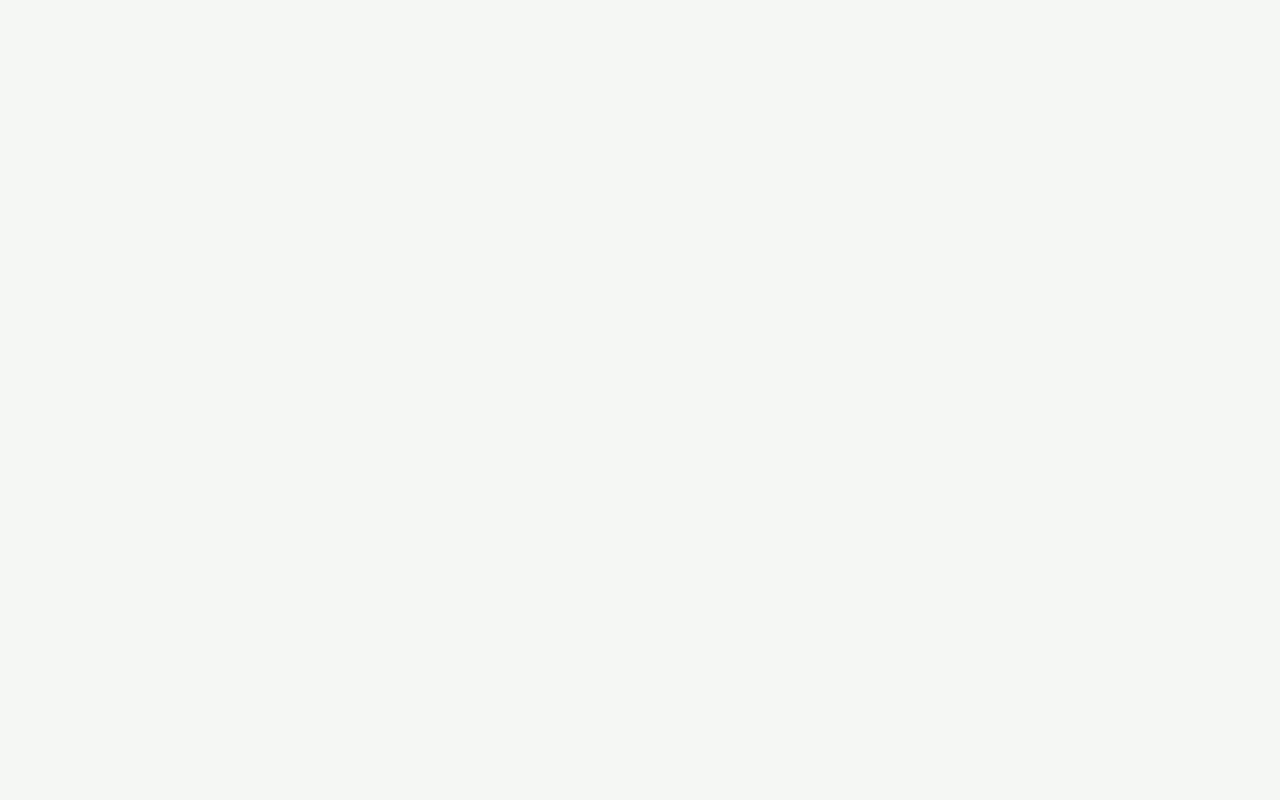
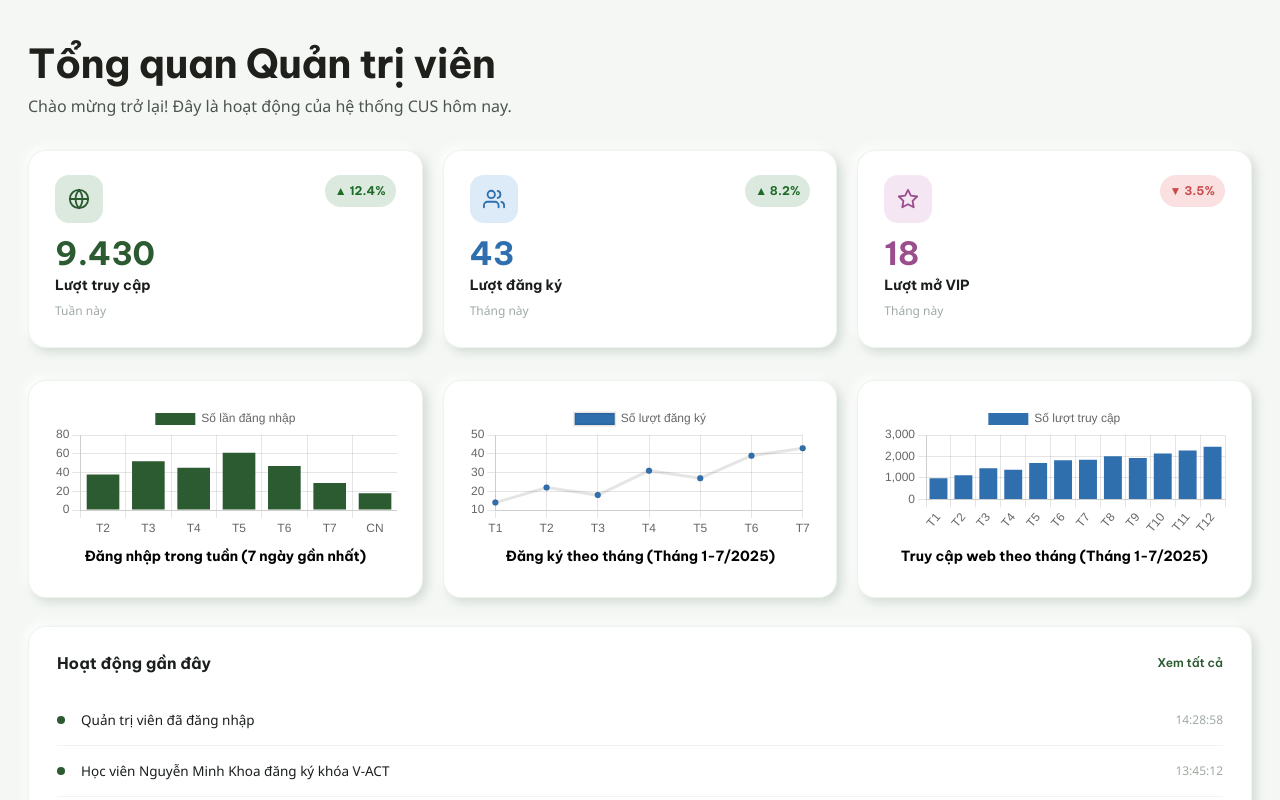
Before and after one commit to CUS-Study-Web/study-web-fe, a React (Vite) app: page / in a window 1280 px wide. Shown: the top 800 px of the page. Built offline with nearby package versions, Linux system fonts and the light colour scheme.

Commit message:
feat(dashboard): add ui for dashboard

```diff
--- a/src/App.tsx
+++ b/src/App.tsx
@@ -1,5 +1,7 @@
+import AdminDashboard from './pages/admin/AdminDashboard'
+
 function App() {
-  return null
+  return <AdminDashboard />
 }
 
 export default App
--- /dev/null
+++ b/src/components/IconBox.tsx
@@ -0,0 +1,7 @@
+const IconBox = ({ children, bg }: { children: React.ReactNode, bg: string }) => (
+    <div style={{ width: 48, height: 48, borderRadius: 14, background: bg, display: "flex", alignItems: "center", justifyContent: "center" }}>
+        {children}
+    </div>
+);
+
+export default IconBox
--- /dev/null
+++ b/src/components/StatsCard.tsx
@@ -0,0 +1,36 @@
+import '../styles/StatsCard.css'
+
+type StatsCardProps = {
+  label: string
+  sublabel?: string
+  value: number
+  trend?: number
+  color?: string
+  icon?: React.ReactNode
+}
+
+const StatsCard = ({
+  label,
+  sublabel = '',
+  value,
+  trend = 0,
+  color,
+  icon,
+}: StatsCardProps) => {
+  const isUp = trend >= 0
+  return (
+    <div className="stats-card">
+      <div className="stats-card__header">
+        {icon}
+        <span className={`stats-card__trend stats-card__trend--${isUp ? 'up' : 'down'}`}>
+          {isUp ? '▲' : '▼'} {Math.abs(trend)}%
+        </span>
+      </div>
+      <div className="stats-card__value" style={{ color }}>{value.toLocaleString('vi-VN')}</div>
+      <div className="stats-card__label">{label}</div>
+      <div className="stats-card__sublabel">{sublabel}</div>
+    </div>
+  )
+}
+
+export default StatsCard
--- /dev/null
+++ b/src/pages/admin/AdminDashboard.tsx
@@ -0,0 +1,85 @@
+import {
+  Chart as ChartJS,
+  CategoryScale,
+  LinearScale,
+  BarElement,
+  PointElement,
+  LineElement,
+  Title,
+  Tooltip,
+  Legend,
+} from 'chart.js'
+import {Bar, Line} from 'react-chartjs-2'
+import {GenerateOptions, GenerateData} from '../../utils/ChartHelpers'
+import {QUICK_STATS, ACTIVITY_LOG, DAYS_IN_WEEK, MONTHS_TO_7, MONTHS, WEEKLY_LOGINS, MONTHLY_REGS, MONTHLY_WEB_TRAFFIC} from './MockData'
+import StatsCard from '../../components/StatsCard'
+import '../../styles/AdminDashboard.css'
+
+ChartJS.register(
+  CategoryScale,
+  LinearScale,
+  BarElement,
+  PointElement,
+  LineElement,
+  Title,
+  Tooltip,
+  Legend,
+)
+
+const AdminDashboard = () => {
+    return (
+      <div className="admin-dashboard">
+        {/* Introduction */}
+        <div className="admin-dashboard__intro">
+          <h1 className="admin-dashboard__title">Tổng quan Quản trị viên</h1>
+          <p className="admin-dashboard__subtitle">Chào mừng trở lại! Đây là hoạt động của hệ thống CUS hôm nay.</p>
+        </div>
+
+        {/* Quick status */}
+        <div className="admin-dashboard__stats-grid">
+            {QUICK_STATS.map((s) => {
+                return <StatsCard
+                            key={s.label}
+                            {...s}/>
+            })}
+        </div>
+
+        {/* Charts row */}
+        <div className="admin-dashboard__charts-grid">
+          <div className="admin-dashboard__card">
+            <Bar options={GenerateOptions('Đăng nhập trong tuần (7 ngày gần nhất)')}
+                data={GenerateData(DAYS_IN_WEEK, 'Số lần đăng nhập', WEEKLY_LOGINS, '#2C5A31')} />
+          </div>
+          <div className="admin-dashboard__card">
+            <Line options={GenerateOptions('Đăng ký theo tháng (Tháng 1-7/2025)')}
+                data={GenerateData(MONTHS_TO_7, 'Số lượt đăng ký', MONTHLY_REGS, '#2F6FAE')}/>
+          </div>
+          <div className="admin-dashboard__card">
+            <Bar options={GenerateOptions('Truy cập web theo tháng (Tháng 1-7/2025)')}
+                data={GenerateData(MONTHS, 'Số lượt truy cập', MONTHLY_WEB_TRAFFIC, '#2F6FAE')} />
+          </div>
+        </div>
+
+        {/* Activity log */}
+        <div className="admin-dashboard__activity">
+          <div className="admin-dashboard__activity-header">
+            <div className="admin-dashboard__activity-title">Hoạt động gần đây</div>
+            <span className="admin-dashboard__activity-see-all">Xem tất cả</span>
+          </div>
+          <div className="admin-dashboard__activity-list">
+            {ACTIVITY_LOG.map((a, i) => (
+              <div
+                key={i}
+                className={`admin-dashboard__activity-row${i < ACTIVITY_LOG.length - 1 ? ' admin-dashboard__activity-row--bordered' : ''}`}>
+                <div className="admin-dashboard__activity-dot" />
+                <span className="admin-dashboard__activity-text">{a.text}</span>
+                <span className="admin-dashboard__activity-time">{a.time}</span>
+              </div>
+            ))}
+          </div>
+        </div>
+      </div>
+    )
+}
+
+export default AdminDashboard
--- /dev/null
+++ b/src/styles/AdminDashboard.css
@@ -0,0 +1,109 @@
+.admin-dashboard {
+  max-width: 1280px;
+  margin: 0 auto;
+  padding: 40px 28px 80px;
+}
+
+.admin-dashboard__intro {
+  margin-bottom: 32px;
+}
+
+.admin-dashboard__title {
+  margin: 0 0 6px;
+  letter-spacing: -0.5px;
+}
+
+.admin-dashboard__subtitle {
+  margin: 0;
+}
+
+.admin-dashboard__stats-grid {
+  display: grid;
+  grid-template-columns: repeat(3, 1fr);
+  gap: 20px;
+  margin-bottom: 32px;
+}
+
+.admin-dashboard__charts-grid {
+  display: grid;
+  grid-template-columns: 1fr 1fr 1fr;
+  gap: 20px;
+  margin-bottom: 28px;
+}
+
+.admin-dashboard__card {
+  background: #fff;
+  border-radius: 18px;
+  padding: 22px 24px;
+  box-shadow: var(--shadow-clay-sm);
+  border: 1px solid rgba(220, 233, 222, 0.5);
+}
+
+.admin-dashboard__activity {
+  background: #fff;
+  border-radius: 18px;
+  padding: 24px 28px;
+  box-shadow: var(--shadow-clay-sm);
+  border: 1px solid rgba(220, 233, 222, 0.5);
+}
+
+.admin-dashboard__activity-header {
+  display: flex;
+  justify-content: space-between;
+  align-items: center;
+  margin-bottom: 20px;
+}
+
+.admin-dashboard__activity-title {
+  font-family: var(--font-heading);
+  font-weight: 700;
+  font-size: 16px;
+  color: #1b1f1c;
+}
+
+.admin-dashboard__activity-see-all {
+  font-family: var(--font-heading);
+  font-weight: 600;
+  font-size: 12px;
+  color: var(--brand-500);
+  cursor: pointer;
+}
+
+.admin-dashboard__activity-list {
+  display: flex;
+  flex-direction: column;
+  gap: 0;
+}
+
+.admin-dashboard__activity-row {
+  display: flex;
+  align-items: center;
+  gap: 16px;
+  padding: 13px 0;
+}
+
+.admin-dashboard__activity-row--bordered {
+  border-bottom: 1px solid #f0f4f1;
+}
+
+.admin-dashboard__activity-dot {
+  width: 8px;
+  height: 8px;
+  border-radius: 50%;
+  background: var(--brand-500);
+  flex-shrink: 0;
+}
+
+.admin-dashboard__activity-text {
+  font-family: var(--font-body);
+  font-size: 13.5px;
+  color: #1b1f1c;
+  flex: 1;
+}
+
+.admin-dashboard__activity-time {
+  font-family: var(--font-body);
+  font-size: 12px;
+  color: #a0aaa2;
+  flex-shrink: 0;
+}
--- /dev/null
+++ b/src/styles/StatsCard.css
@@ -0,0 +1,57 @@
+.stats-card {
+  background: #fff;
+  border-radius: 18px;
+  padding: 24px 26px;
+  box-shadow: var(--shadow-clay-sm);
+  border: 1px solid rgba(220, 233, 222, 0.5);
+}
+
+.stats-card__header {
+  display: flex;
+  align-items: flex-start;
+  justify-content: space-between;
+  margin-bottom: 14px;
+}
+
+.stats-card__trend {
+  display: inline-flex;
+  align-items: center;
+  gap: 3px;
+  padding: 4px 10px;
+  border-radius: 999px;
+  font-size: 12px;
+  font-family: var(--font-heading);
+  font-weight: 700;
+}
+
+.stats-card__trend--up {
+  background: #dce9de;
+  color: #1e6b28;
+}
+
+.stats-card__trend--down {
+  background: #fae0e0;
+  color: #c94b4b;
+}
+
+.stats-card__value {
+  font-family: var(--font-heading);
+  font-weight: 800;
+  font-size: 32px;
+  line-height: 1;
+  margin-bottom: 4px;
+}
+
+.stats-card__label {
+  font-family: var(--font-heading);
+  font-weight: 700;
+  font-size: 14px;
+  color: #1b1f1c;
+}
+
+.stats-card__sublabel {
+  font-family: var(--font-body);
+  font-size: 12px;
+  color: #a0aaa2;
+  margin-top: 2px;
+}
```
